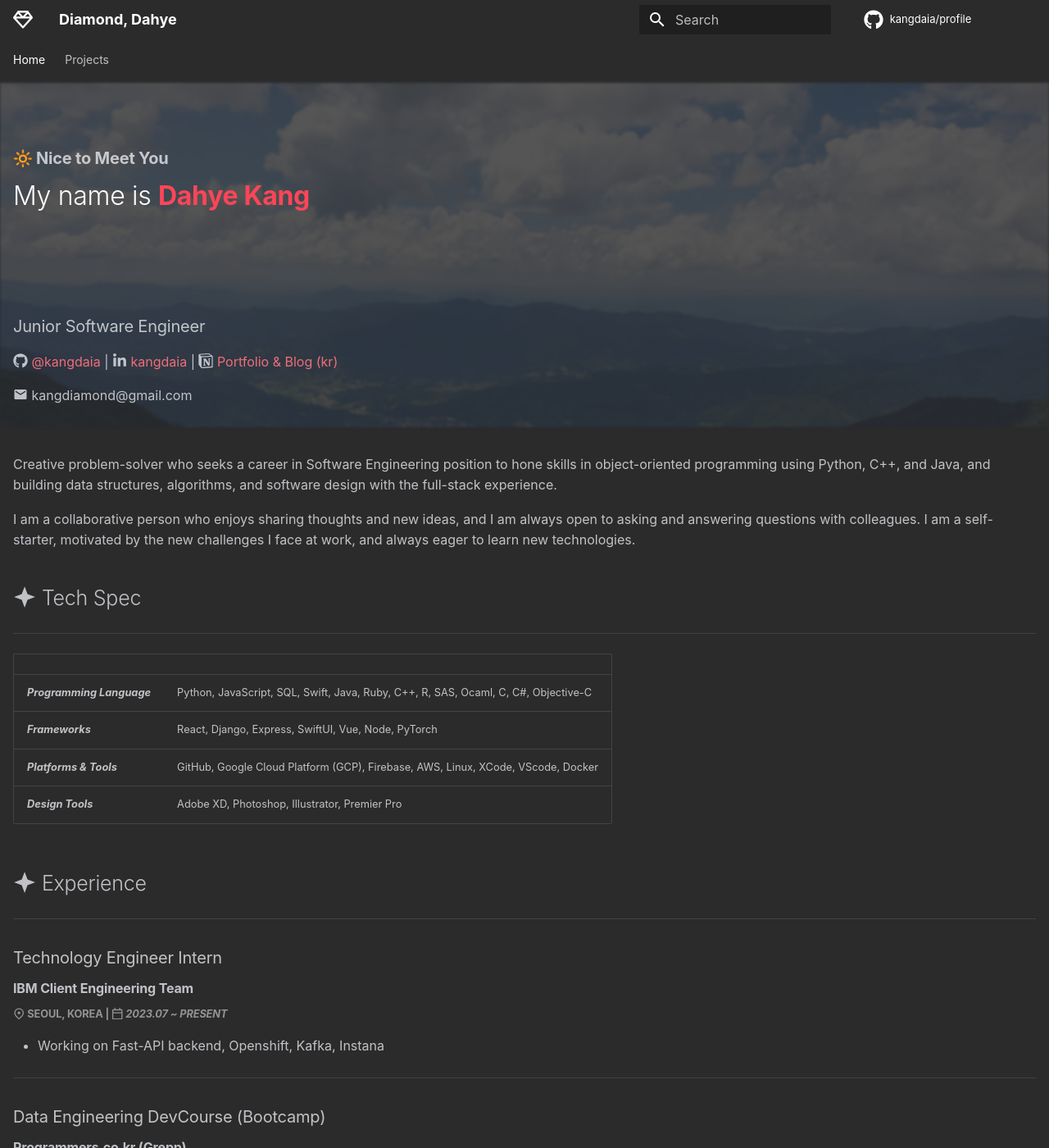
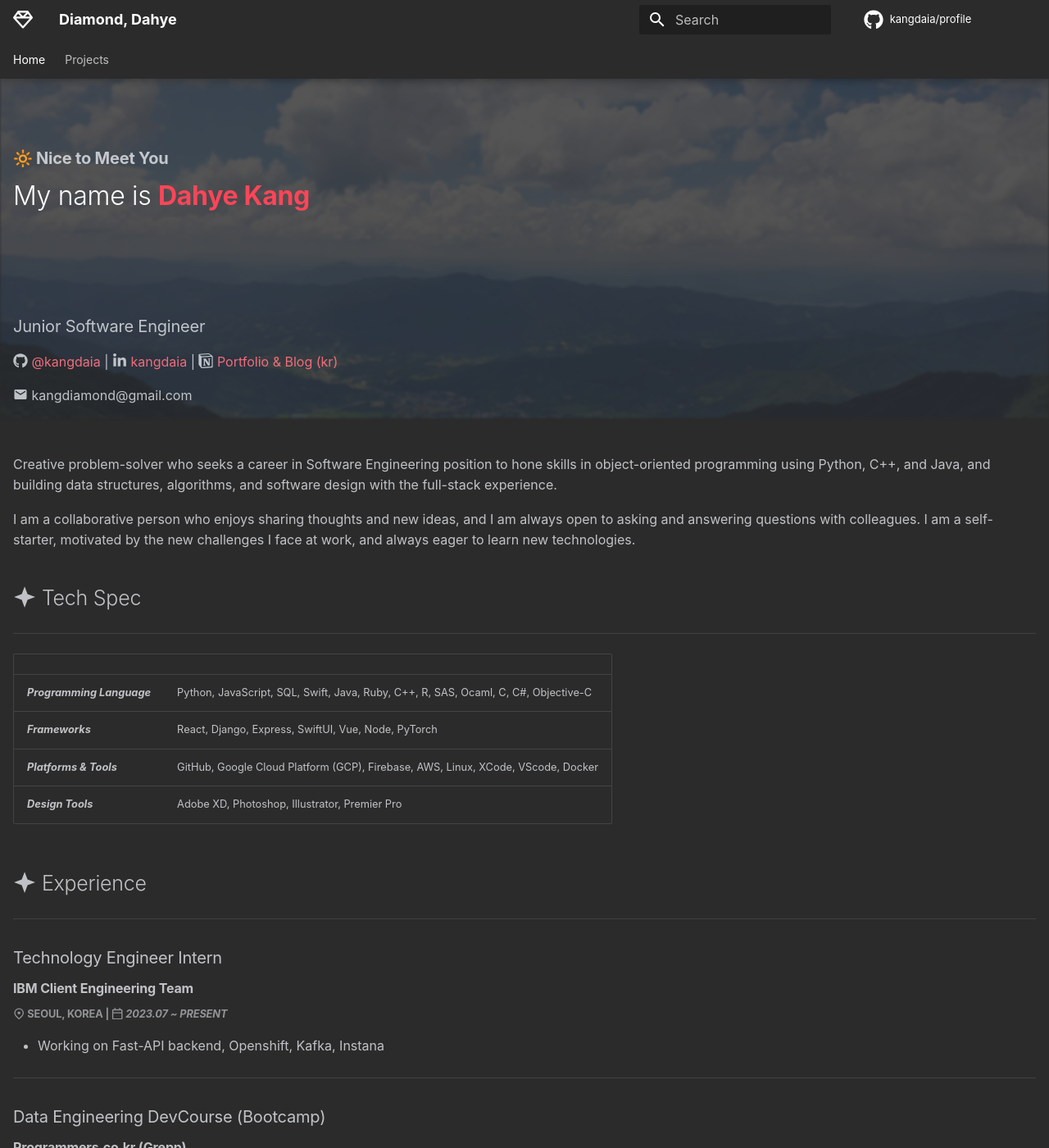
Before and after one commit to kangdaia/kangdaia.github.io, an MkDocs documentation site: the page built from docs/index.md, in a window 1280 px wide and 1400 px high. Shown: the whole window at 82% size. Built offline with MkDocs 1.6.1 and Material for MkDocs 9.7.7, drawn with Linux system fonts in a browser that asks for light colours; emoji names are drawn with the system emoji font; some web fonts are replaced.

Commit message:
update zindex

```diff
--- a/docs/stylesheets/extra.css
+++ b/docs/stylesheets/extra.css
@@ -44,9 +44,6 @@
 .md-typeset h5 {
     margin: 0.5em 0;
 }
-.md-main {
-    z-index: 1;
-}
 .md-header, .md-tabs {
     --md-primary-fg-color: #2b2b2b;
 }
@@ -63,10 +60,10 @@
 
 .back {
     width: 100vw;
-    height: 420px;
+    height: 440px;
     left: 0;
-    top: 5%;
-    z-index: 0;
+    top: 5vmax;
+    z-index: -1;
     opacity: 0.2;
     position:absolute;
     background: no-repeat url("../assets/images/background.jpg");
--- a/mkdocs.yml
+++ b/mkdocs.yml
@@ -12,6 +12,7 @@ theme:
     features:
         - header.autohide
         - navigation.tabs
+        - navigation.tabs.sticky
         - content.code.copy
     font:
         code: Roboto Mono
```
